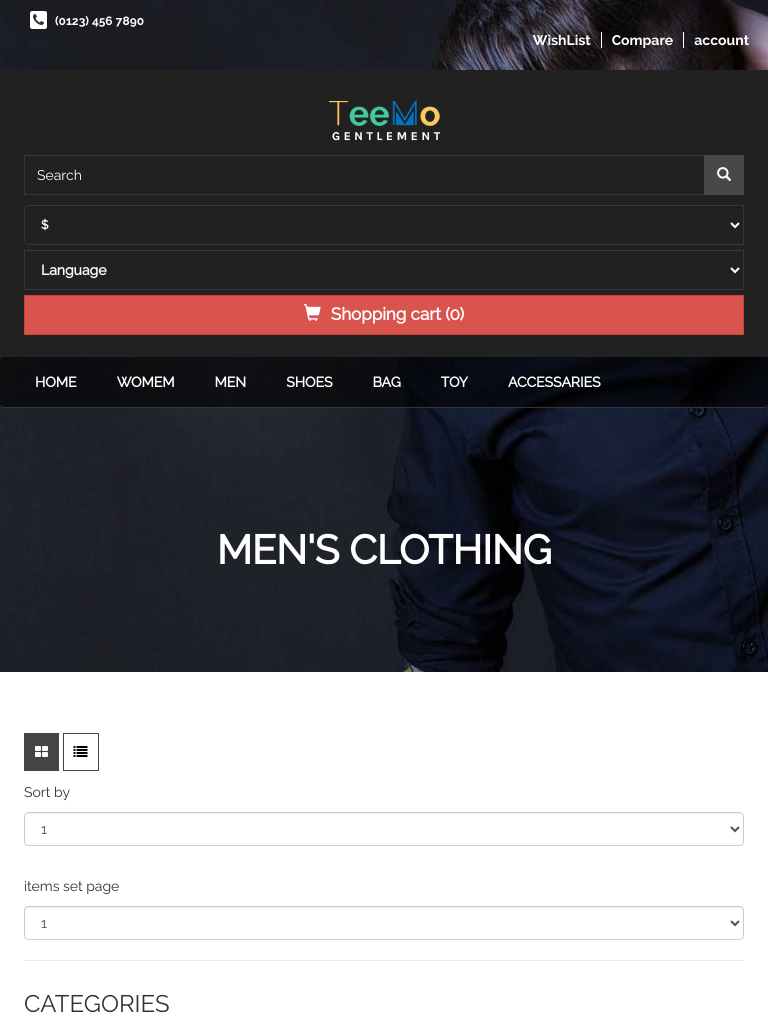
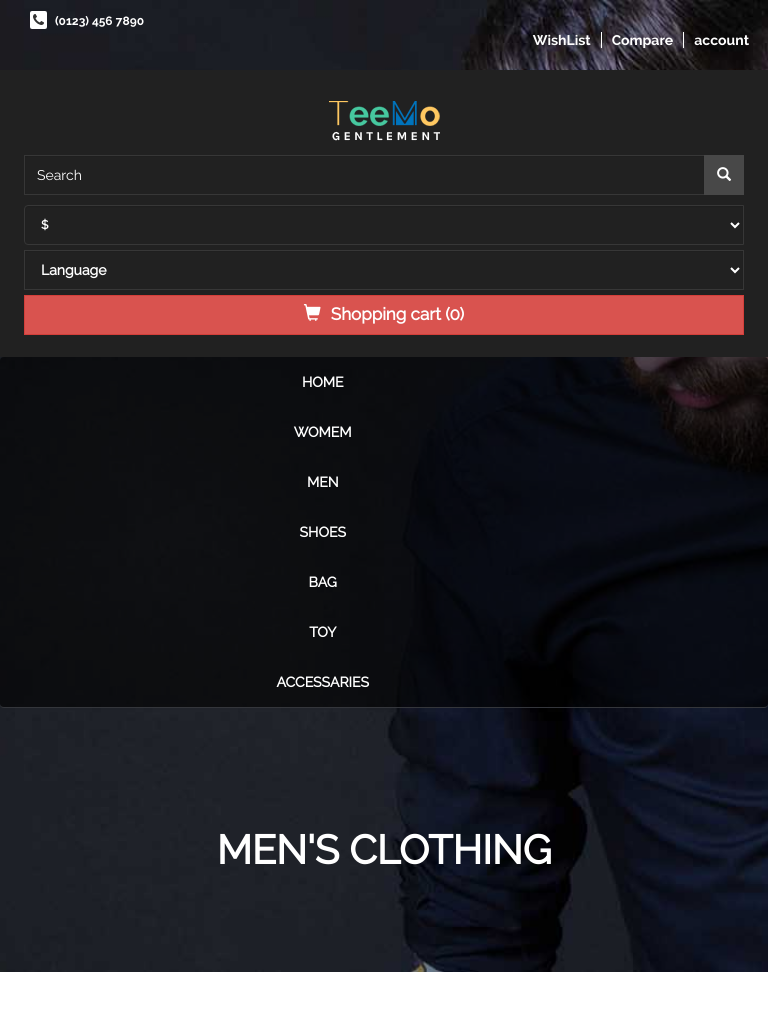
Before and after one commit to buithu/demo.github.io, a PHP site: page /grid.html in a window 768 px wide. Shown: the top 1017 px of the page. Run offline with PHP 8.4, Linux system fonts and the light colour scheme; style sheets or scripts are compiled from the project's sources; some libraries are stand-ins or nearby versions.

Commit message:
Update style.css

```diff
--- a/css/style.css
+++ b/css/style.css
@@ -1044,11 +1044,21 @@ padding-top: 5px;
 	.sp img{
 	margin-top:85px;
 	}
+	.menu .navbar li{
+	width:100%;
+	display: flex;
+    	justify-content: center;
+	}
 
 }
 @media screen and (min-width: 768px) and (max-width: 1024px){
 	img{
 		margin: auto;
+	}
+	.menu .navbar li{
+	width:100%;
+	display: flex;
+    	justify-content: center;
 	}
 	.sp:hover .hover{
 		display: none !important;
@@ -1078,6 +1088,11 @@ padding-top: 5px;
 	}
 	}
 @media screen and (max-width: 768px){
+	.menu .navbar li{
+	width:100%;
+	display: flex;
+    	justify-content: center;
+	}
 	.baby{
 		display: none ;
 	}
```
